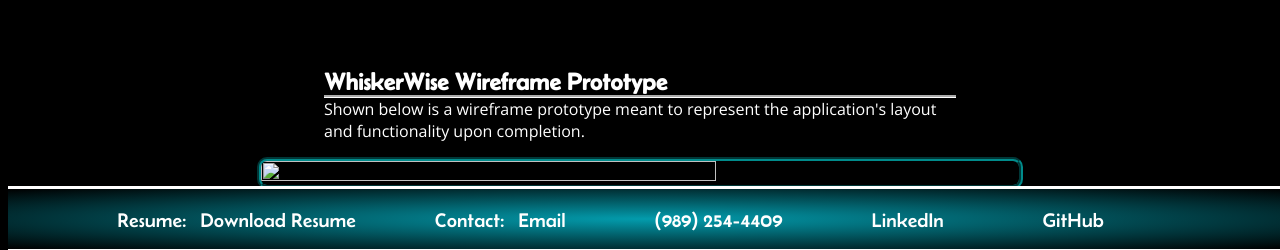
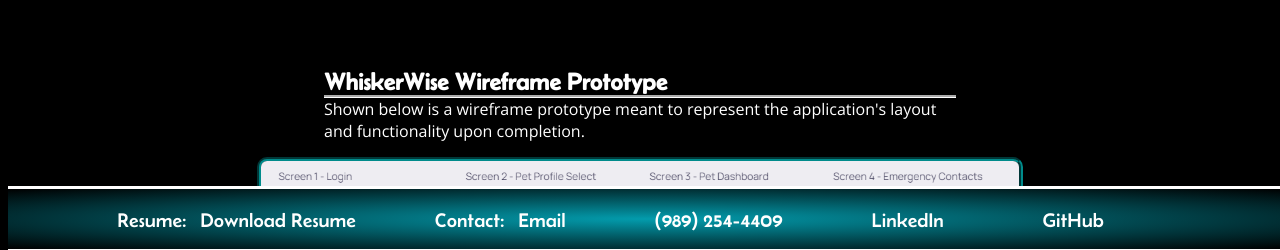
Before and after one commit to MeganMB197674/Megan-Boyer-SIP, a plain HTML site: page SIP.html in a window 1280 px wide. Shown: the part 548-798 px from the top of the page. Drawn offline with Linux system fonts and the light colour scheme.

Commit message:
Update SIP.html

```diff
--- a/SIP.html
+++ b/SIP.html
@@ -31,7 +31,7 @@
     <h2 id="SIPH2">WhiskerWise Wireframe Prototype</h2>
     <p id="SIPP">Shown below is a wireframe prototype meant to represent the application's layout and functionality upon completion.</p>
     <!--Image of wireframe-->
-    <img id="Wireframe" src="Images/WhiskerWise Wireframe.png">
+    <img id="Wireframe" src="WhiskerWise Wireframe.png">
      <!--Footer for contact info-->
      <footer>
         <h4>Resume: &nbsp;</h4>
```
